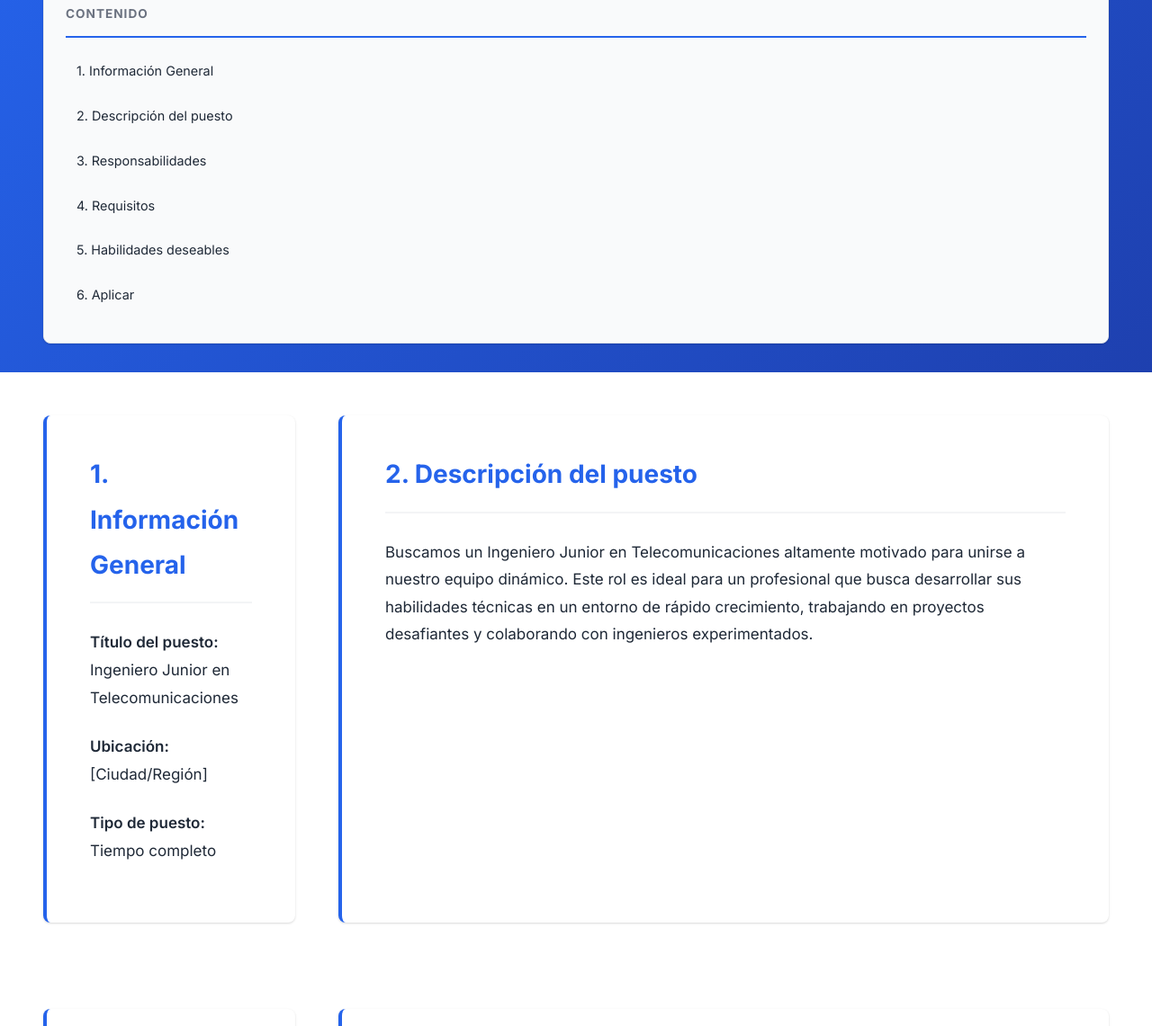
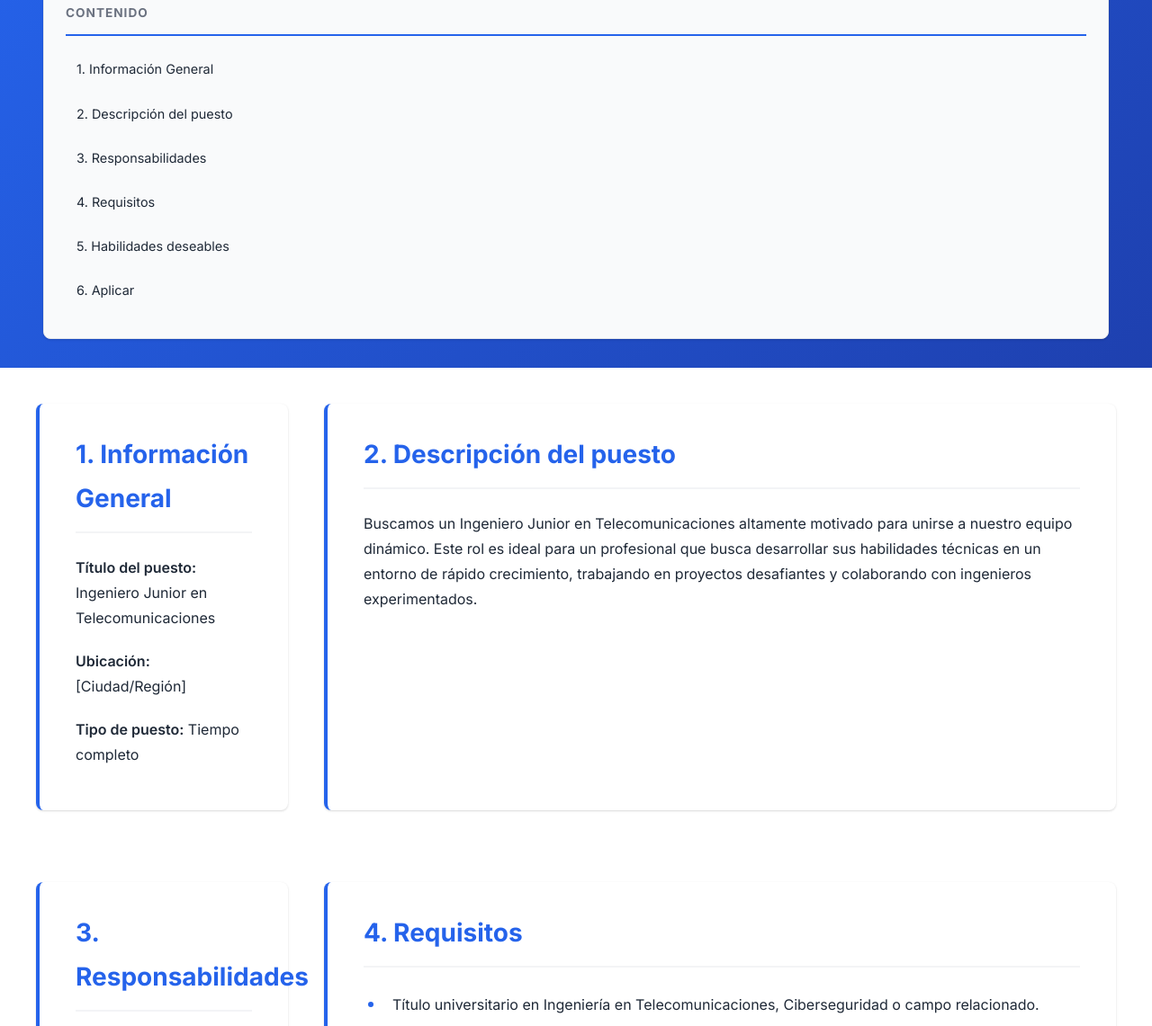
Before and after one commit to Access-Quality/DaC1, a plain HTML site: page Ing_Junior_Access_Quality.html in a window 1280 px wide. Shown: the part 126-1267 px from the top of the page at 90% size. Drawn offline with nearby package versions, Linux system fonts and the light colour scheme.

Commit message:
deploy: a84bcedb6b2c0a5999669cfc14dd1adb9db98f1d

```diff
--- a/Ing_Junior_Access_Quality.html
+++ b/Ing_Junior_Access_Quality.html
@@ -155,7 +155,7 @@
 </div>
 <div id="footer">
 <div id="footer-text">
-Last updated 2026-02-13 19:28:42 UTC
+Last updated 2026-02-13 21:29:09 UTC
 </div>
 </div>
 <script src="https://cdnjs.cloudflare.com/ajax/libs/highlight.js/9.18.3/highlight.min.js"></script>
--- a/custom-theme.css
+++ b/custom-theme.css
@@ -24,12 +24,12 @@
 
 body {
   font-family: 'Inter', -apple-system, BlinkMacSystemFont, 'Segoe UI', Roboto, sans-serif;
-  line-height: 1.8;
+  line-height: 1.75;
   color: var(--text-color);
   background: var(--bg-secondary);
   margin: 0;
   padding: 0;
-  font-size: 17px;
+  font-size: 16px;
 }
 
 /* Header */
@@ -69,10 +69,10 @@ body {
 #content {
   display: grid;
   grid-template-columns: 280px 1fr;
-  gap: 3rem;
-  max-width: 1500px;
+  gap: 2.5rem;
+  max-width: 1400px;
   margin: 0 auto;
-  padding: 3rem;
+  padding: 2.5rem;
   background: var(--bg-color);
   min-height: 100vh;
 }
@@ -133,9 +133,9 @@ body {
 
 /* Contenido principal */
 .sect1 {
-  margin-bottom: 3rem;
+  margin-bottom: 2.5rem;
   background: white;
-  padding: 2.5rem 3rem;
+  padding: 2rem 2.5rem;
   border-radius: var(--radius);
   box-shadow: var(--shadow);
   border-left: 4px solid var(--primary-color);
@@ -146,8 +146,8 @@ body {
   font-size: 1.75rem;
   font-weight: 700;
   margin-top: 0;
-  margin-bottom: 1.75rem;
-  padding-bottom: 1rem;
+  margin-bottom: 1.5rem;
+  padding-bottom: 0.75rem;
   border-bottom: 2px solid var(--bg-tertiary);
 }
 
@@ -155,17 +155,21 @@ body {
   color: var(--text-color);
   font-size: 1.35rem;
   font-weight: 600;
-  margin-top: 2rem;
-  margin-bottom: 1.25rem;
+  margin-top: 1.5rem;
+  margin-bottom: 1rem;
 }
 
 /* Párrafos y texto */
 .paragraph {
-  margin-bottom: 1.5rem;
+  margin-bottom: 1.25rem;
 }
 
 p {
-  margin: 0 0 1.25rem 0;
+  margin: 0 0 1rem 0;
+}
+
+.sectionbody > .paragraph:last-child {
+  margin-bottom: 0;
 }
 
 strong {
@@ -173,16 +177,42 @@ strong {
   color: var(--text-color);
 }
 
+/* Ajuste de espaciado entre elementos */
+.sectionbody {
+  max-width: 100%;
+}
+
+.sectionbody > *:first-child {
+  margin-top: 0;
+}
+
+.sectionbody > *:last-child {
+  margin-bottom: 0;
+}
+
+.paragraph + .ulist,
+.paragraph + .olist {
+  margin-top: -0.25rem;
+}
+
 /* Listas estilizadas */
 .ulist ul, .olist ol {
   padding-left: 1.5rem;
-  margin: 1.5rem 0;
+  margin: 0.75rem 0 1.25rem 0;
 }
 
 .ulist li, .olist li {
-  margin: 1rem 0;
-  padding-left: 0.75rem;
-  line-height: 1.9;
+  margin: 0.85rem 0;
+  padding-left: 0.5rem;
+  line-height: 1.75;
+}
+
+.ulist li:first-child, .olist li:first-child {
+  margin-top: 0.5rem;
+}
+
+.ulist li:last-child, .olist li:last-child {
+  margin-bottom: 0.5rem;
 }
 
 .ulist li::marker {
@@ -212,7 +242,7 @@ table thead {
 }
 
 table th {
-  padding: 1.25rem 1.5rem;
+  padding: 1rem 1.25rem;
   text-align: left;
   font-weight: 600;
   font-size: 0.9rem;
@@ -221,8 +251,9 @@ table th {
 }
 
 table td {
-  padding: 1.25rem 1.5rem;
+  padding: 1rem 1.25rem;
   border-bottom: 1px solid var(--border-color);
+  line-height: 1.7;
 }
 
 table tbody tr {
@@ -239,8 +270,8 @@ table tbody tr:last-child td {
 
 /* Bloques estilizados (NOTE, TIP, WARNING, etc.) */
 .admonitionblock {
-  margin: 2rem 0;
-  padding: 1.75rem 2rem;
+  margin: 1.5rem 0;
+  padding: 1.5rem 1.75rem;
   border-radius: var(--radius);
   border-left: 4px solid;
   background: var(--bg-secondary);
@@ -298,18 +329,18 @@ table tbody tr:last-child td {
 
 .admonitionblock td.content {
   font-size: 0.95rem;
-  line-height: 1.8;
+  line-height: 1.7;
 }
 
 /* Bloques de código */
 .listingblock, .literalblock {
-  margin: 2rem 0;
+  margin: 1.5rem 0;
 }
 
 .listingblock .content, .literalblock .content {
   background: #1f2937;
   color: #f9fafb;
-  padding: 2rem;
+  padding: 1.5rem;
   border-radius: var(--radius);
   overflow-x: auto;
   box-shadow: var(--shadow);
```
